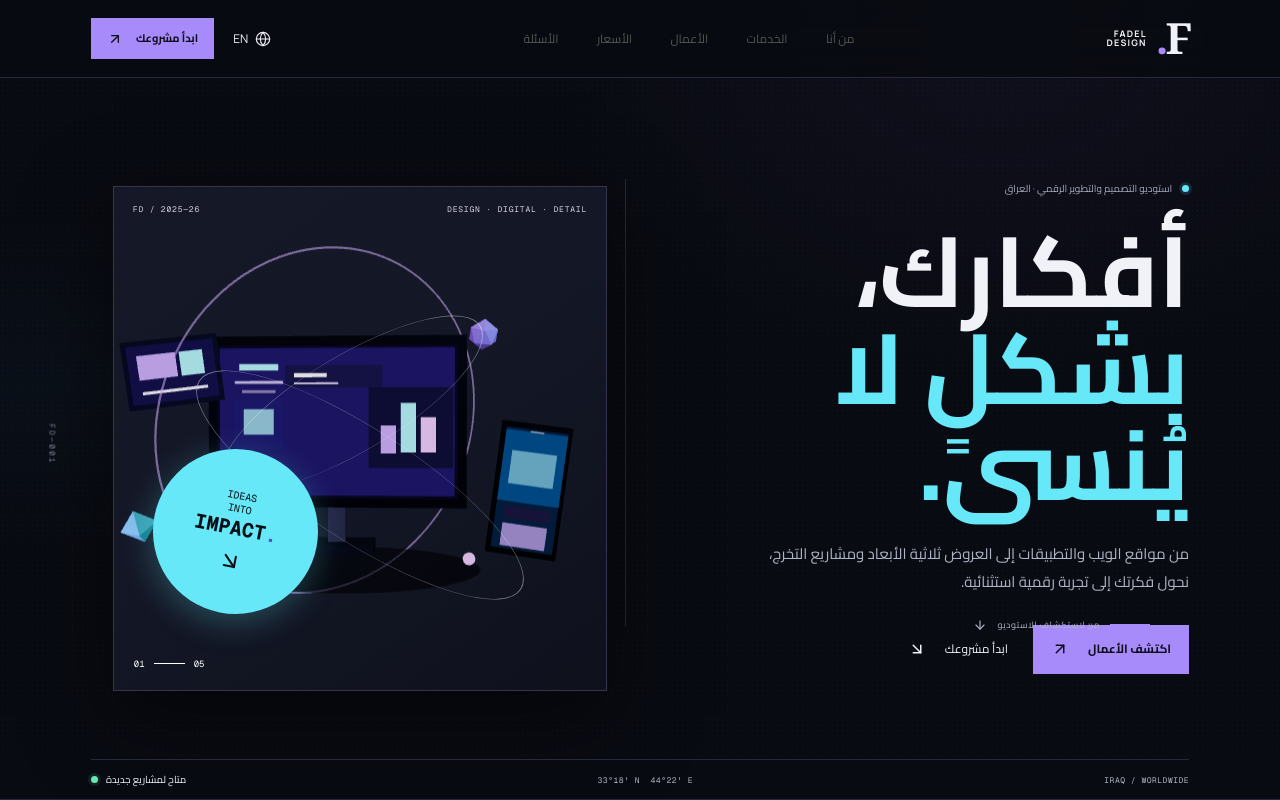
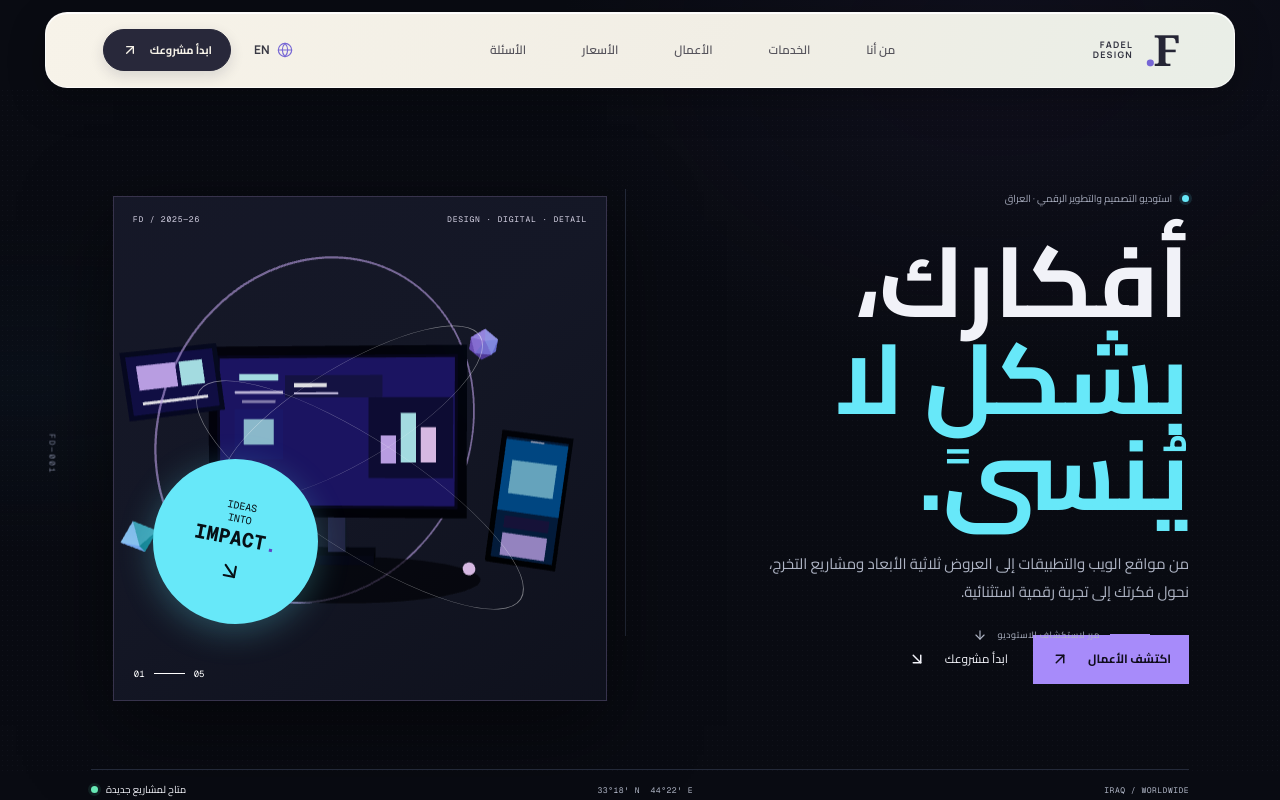
Before and after one commit to sdfghjkl8765/fadel-design, a Next.js app: page / in a window 1280 px wide. Shown: the top 800 px of the page. Built offline with nearby package versions, Linux system fonts and the light colour scheme.

Commit message:
update: وصف التعديل الذي قمت به

```diff
--- a/app/globals.css
+++ b/app/globals.css
@@ -379,10 +379,96 @@ body {
 
 .site-header {
   position: sticky;
-  top: 0;
-  border-color: var(--line);
-  background: #090b12ed;
-  backdrop-filter: blur(16px);
+  top: 12px;
+  width: min(1320px, calc(100% - 7.1%));
+  height: 76px;
+  margin: 12px auto 0;
+  padding-inline: clamp(22px, 4.4vw, 68px);
+  border: 1px solid #ffffffb8;
+  border-radius: 22px;
+  background: linear-gradient(112deg, #f7f3e9 0%, #f1eee5 58%, #e9eee7 100%);
+  box-shadow: 0 12px 36px #0004, inset 0 1px 0 #fff;
+  backdrop-filter: blur(18px);
+  -webkit-backdrop-filter: blur(18px);
+  color: #202331;
+  transition: box-shadow .25s ease, background-color .25s ease;
+}
+
+.wordmark { gap: 11px; }
+.wordmark-symbol { color: #252535; }
+.wordmark-symbol span { color: #7666d5; }
+.wordmark-name { color: #343542; }
+.main-nav { gap: clamp(16px, 2.5vw, 38px); }
+.main-nav a {
+  position: relative;
+  padding: 10px 12px;
+  border-radius: 999px;
+  color: #55535b;
+  font-size: 12px;
+  font-weight: 600;
+  transition: color .2s ease, background-color .2s ease, transform .2s ease;
+}
+.main-nav a:hover {
+  color: #40377c;
+  background: #e4dfef;
+  transform: translateY(-1px);
+}
+.header-actions { gap: clamp(12px, 1.8vw, 24px); }
+.language-toggle {
+  color: #393944;
+  font-weight: 700;
+  transition: color .2s ease;
+}
+.language-toggle:hover { color: #6657c5; }
+.language-globe { color: #7666d5; }
+.header-cta {
+  gap: 12px;
+  padding: 12px 18px;
+  border: 1px solid #28283a;
+  border-radius: 999px;
+  background: #28283a;
+  color: #f7f3e9;
+  font-size: 11px;
+  font-weight: 700;
+  box-shadow: 0 5px 14px #24213d24;
+  transition: transform .2s ease, background .2s ease, color .2s ease, box-shadow .2s ease;
+}
+.header-cta:hover {
+  transform: translateY(-2px);
+  background: #7768d4;
+  border-color: #7768d4;
+  color: #fff;
+  box-shadow: 0 8px 20px #7768d440;
+}
+.site-header a:focus-visible, .site-header button:focus-visible {
+  outline: 2px solid #7666d5;
+  outline-offset: 4px;
+}
+
+@media (max-width: 1050px) {
+  .site-header {
+    width: calc(100% - 10%);
+    padding-inline: 5%;
+  }
+  .main-nav { gap: 10px; }
+  .main-nav a { padding-inline: 8px; }
+}
+
+@media (max-width: 760px) {
+  .site-header {
+    top: 8px;
+    width: calc(100% - 8%);
+    height: 65px;
+    margin-top: 8px;
+    padding-inline: 5%;
+    border-radius: 18px;
+  }
+  .header-actions { gap: 13px; }
+  .header-cta { gap: 7px; padding: 10px 11px; font-size: 10px; }
+}
+
+@media (max-width: 390px) {
+  .header-cta { gap: 5px; padding-inline: 8px; font-size: 9px; }
 }
 
 .wordmark-name, .main-nav a, .language-toggle, .header-cta,
@@ -428,10 +514,7 @@ body {
 .hero-side-index { color: #747b91; }
 .button-primary { background: var(--blue); color: #100d1c; font-weight: 700; }
 .button-primary:hover { background: var(--lime); }
-.button-text:hover, .main-nav a:hover, .inline-link:hover { color: var(--lime); }
-.header-cta { background: var(--blue); color: #100d1c; font-weight: 700; }
-.header-cta:hover { background: var(--lime); }
-.language-toggle { color: var(--ink); }
+.button-text:hover, .inline-link:hover { color: var(--lime); }
 
 .intro-section, .work-section, .reasons-section { background: transparent; border-color: var(--line); }
 .intro-quote { color: #d7d9e3; }
```
